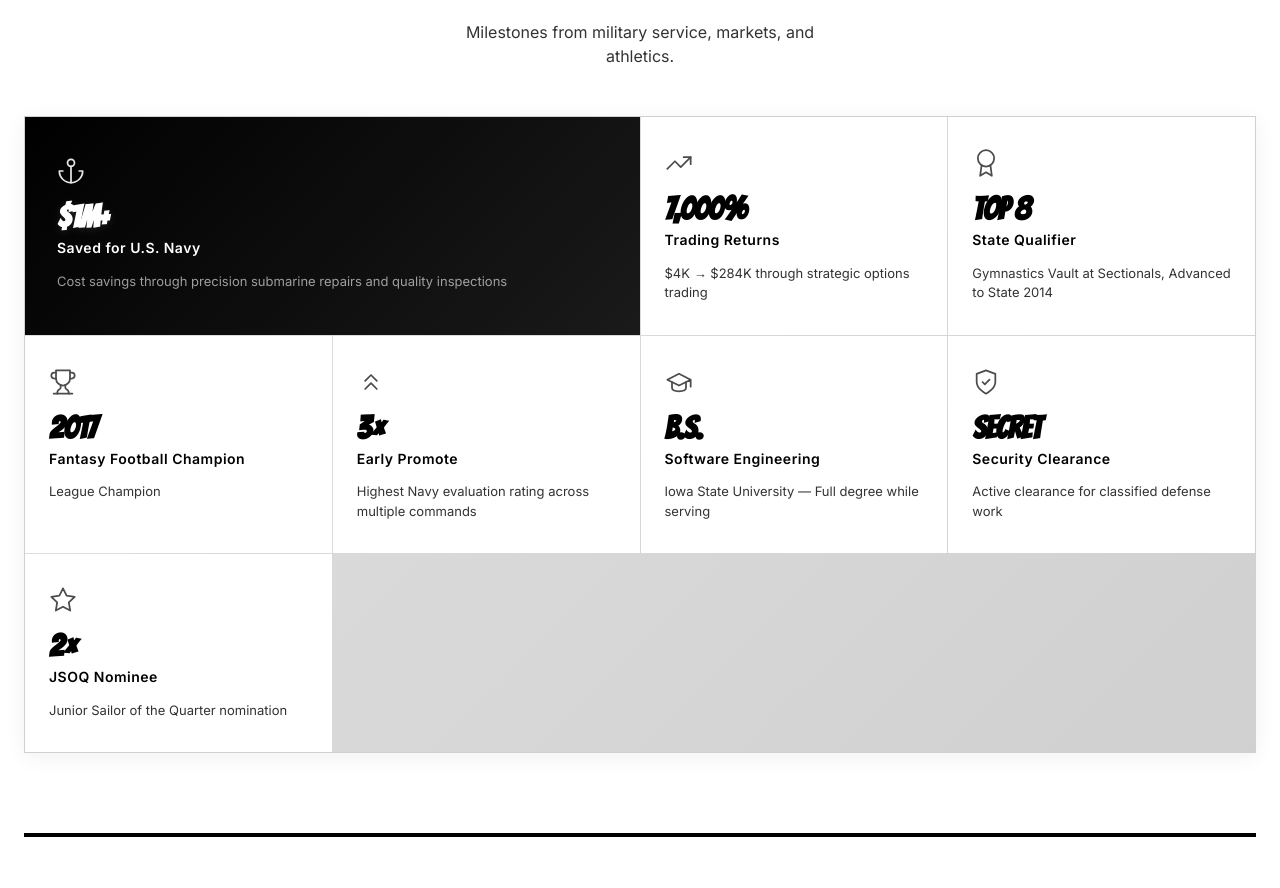
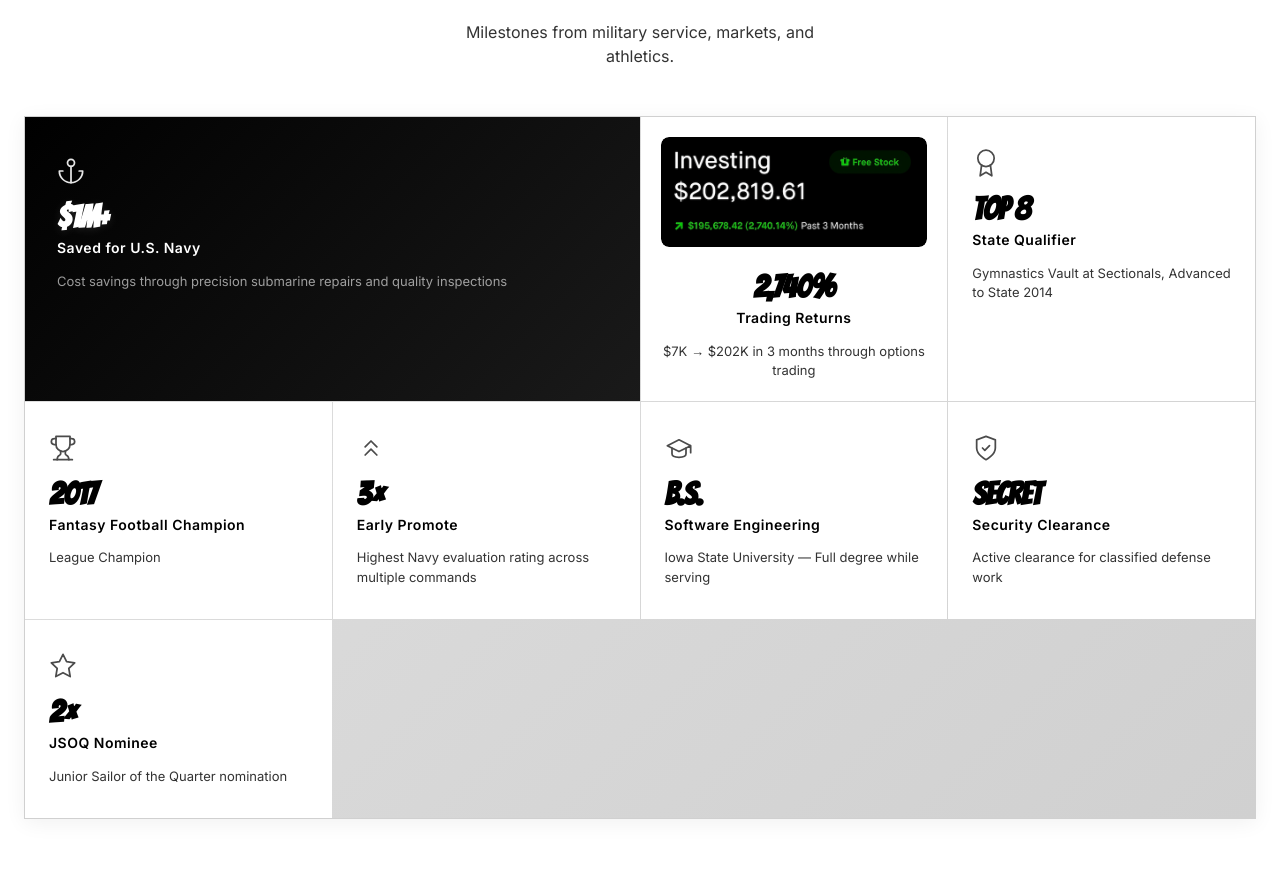
Before and after one commit to akashp3128/AkashVisuals, a React (Vite) app: page / in a window 1280 px wide. Shown: the part 5150-6038 px from the top of the page. Built offline with nearby package versions, Linux system fonts and the light colour scheme; no server answers.

Commit message:
Update trading returns achievement with 2,740% returns and screenshot

```diff
--- a/src/components/Achievements.css
+++ b/src/components/Achievements.css
@@ -120,6 +120,30 @@
   color: rgba(255, 255, 255, 0.6);
 }
 
+/* Image for achievements with screenshots */
+.achievement-image {
+  width: 100%;
+  border-radius: 8px;
+  overflow: hidden;
+  margin-bottom: 8px;
+}
+
+.achievement-image img {
+  width: 100%;
+  height: auto;
+  display: block;
+  border-radius: 8px;
+}
+
+.achievement-card.has-image {
+  padding: 20px;
+}
+
+.achievement-card.has-image .achievement-content {
+  text-align: center;
+  width: 100%;
+}
+
 /* Icon */
 .achievement-icon {
   width: 28px;
--- a/src/components/Achievements.jsx
+++ b/src/components/Achievements.jsx
@@ -70,10 +70,11 @@ const Achievements = () => {
       featured: true,
     },
     {
-      stat: '7,000%',
+      stat: '2,740%',
       label: 'Trading Returns',
-      description: '$4K → $284K through strategic options trading',
+      description: '$7K → $202K in 3 months through options trading',
       icon: 'chart',
+      image: '/trading-returns.png',
     },
     {
       stat: 'Top 8',
@@ -132,14 +133,20 @@ const Achievements = () => {
           {achievements.map((achievement, index) => (
             <motion.div
               key={index}
-              className={`achievement-card ${achievement.featured ? 'featured' : ''}`}
+              className={`achievement-card ${achievement.featured ? 'featured' : ''} ${achievement.image ? 'has-image' : ''}`}
               initial={{ opacity: 0, y: 30 }}
               animate={isVisible ? { opacity: 1, y: 0 } : {}}
               transition={{ duration: 0.5, delay: 0.1 + index * 0.05 }}
             >
-              <div className="achievement-icon">
-                {Icons[achievement.icon]}
-              </div>
+              {achievement.image ? (
+                <div className="achievement-image">
+                  <img src={achievement.image} alt={achievement.label} />
+                </div>
+              ) : (
+                <div className="achievement-icon">
+                  {Icons[achievement.icon]}
+                </div>
+              )}
               <div className="achievement-content">
                 <div className="achievement-stat">{achievement.stat}</div>
                 <div className="achievement-label">{achievement.label}</div>
```
Also changed, not shown: public/trading-returns.png (added).
